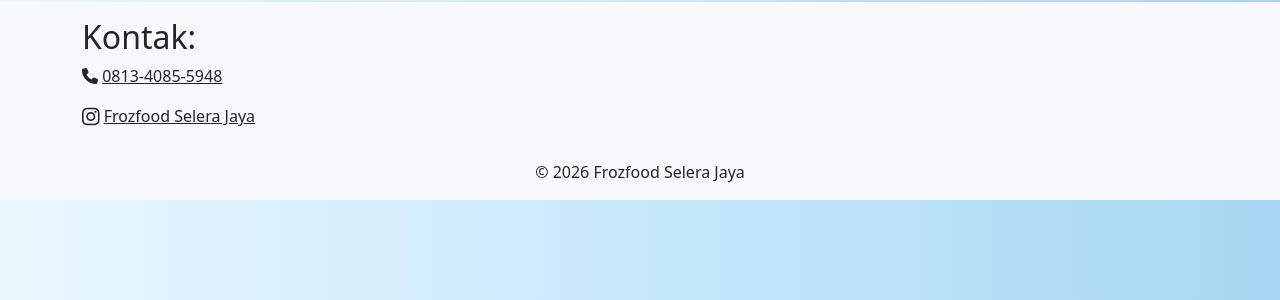
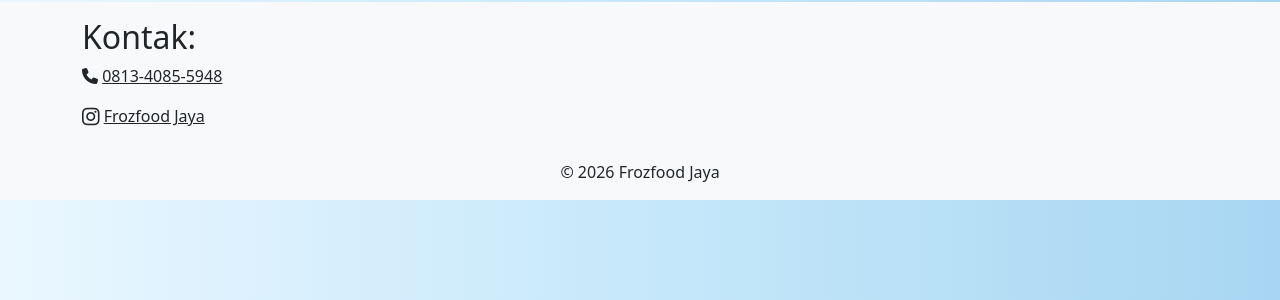
Before and after one commit to dilanaisya/Tubes-kel-3-proweb_frozen-food, a PHP site: page /menu.php in a window 1280 px wide. Shown: the part 202-502 px from the top of the page. Run offline with PHP 8.4, Linux system fonts and the light colour scheme; the visitor is signed in with stand-in values (Sample User, id 1); data that the repository does not hold is empty.

Commit message:
ubah nama toko

```diff
--- a/pages/menu.php
+++ b/pages/menu.php
@@ -98,13 +98,13 @@ $gambarKhusus = [
             <p><i class="fa-solid fa-phone"></i> <a href="tel:+6281340855948" class="text-dark">0813-4085-5948</a></p>
         </div>
         <div>
-            <p><i class="fa-brands fa-instagram fa-lg"></i> <a href="#" class="text-dark">Frozfood Selera Jaya</a></p>
+            <p><i class="fa-brands fa-instagram fa-lg"></i> <a href="#" class="text-dark">Frozfood Jaya</a></p>
         </div>
     </div>
     </section>
 
     <footer class="bg-light text-dark pb-3">
-        <p class="text-center mb-0">&copy; 2026 Frozfood Selera Jaya</p>
+        <p class="text-center mb-0">&copy; 2026 Frozfood Jaya</p>
     </footer>
 
     <script src="https://cdn.jsdelivr.net/npm/bootstrap@5.3.3/dist/js/bootstrap.bundle.min.js"></script>
```
